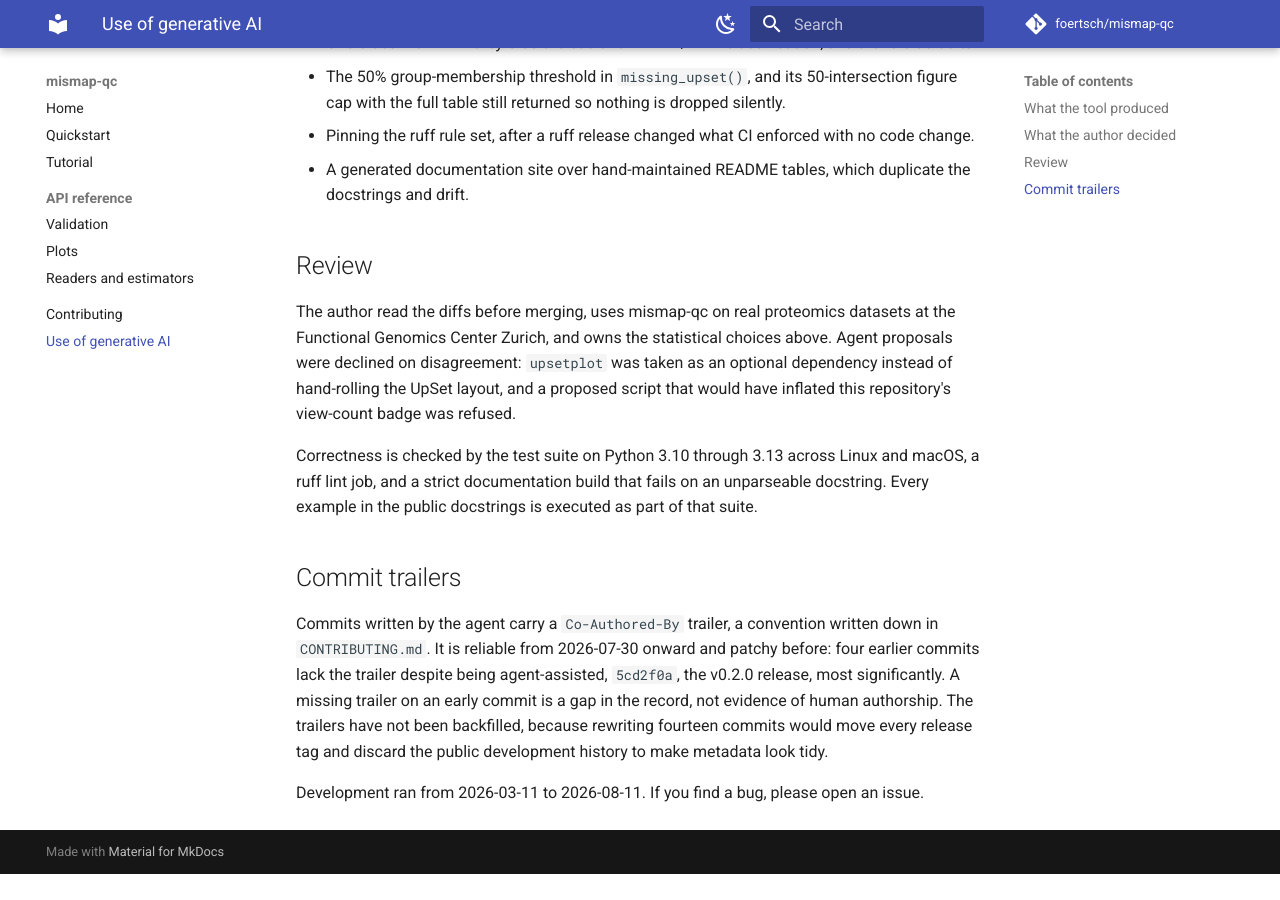
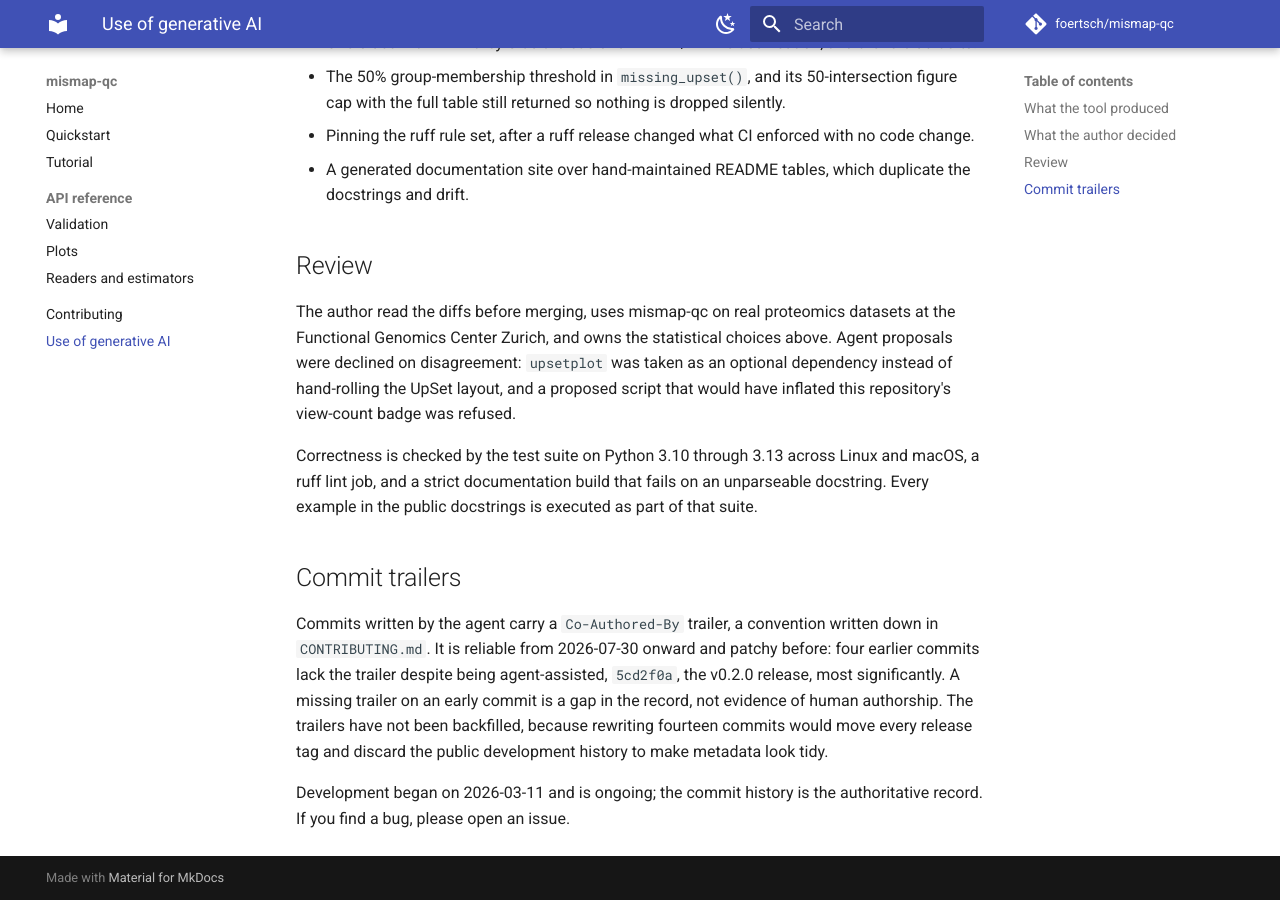
Before and after one commit to foertsch/mismap-qc, an MkDocs documentation site: the page built from docs/generative-ai-use.md, in a window 1280 px wide and 900 px high, scrolled down 907 px. Built offline with MkDocs 1.6.1 and Material for MkDocs 9.7.7, drawn with Linux system fonts in a browser that asks for light colours; comment, search, counter and statistics services are not loaded; before the commit the page ends 1781 px from its top, so only the background shows below that.

Commit message:
Stop dating the development span in prose (#15)
The disclosure said "Development ran from 2026-03-11 to 2026-08-11", written on
2026-08-11 and already three weeks stale by 2026-09-01. It also read as though
development had stopped.

Now says development began on 2026-03-11 and is ongoing, pointing at the commit
history as the authoritative record. Same class of fix as removing the test count:
a hand-maintained fact the repository already knows.

Co-authored-by: Claude Opus 5 <noreply@anthropic.com>

```diff
--- a/docs/generative-ai-use.md
+++ b/docs/generative-ai-use.md
@@ -31,4 +31,4 @@ Correctness is checked by the test suite on Python 3.10 through 3.13 across Linu
 
 Commits written by the agent carry a `Co-Authored-By` trailer, a convention written down in `CONTRIBUTING.md`. It is reliable from 2026-07-30 onward and patchy before: four earlier commits lack the trailer despite being agent-assisted, `5cd2f0a`, the v0.2.0 release, most significantly. A missing trailer on an early commit is a gap in the record, not evidence of human authorship. The trailers have not been backfilled, because rewriting fourteen commits would move every release tag and discard the public development history to make metadata look tidy.
 
-Development ran from 2026-03-11 to 2026-08-11. If you find a bug, please open an issue.
+Development began on 2026-03-11 and is ongoing; the commit history is the authoritative record. If you find a bug, please open an issue.
```
